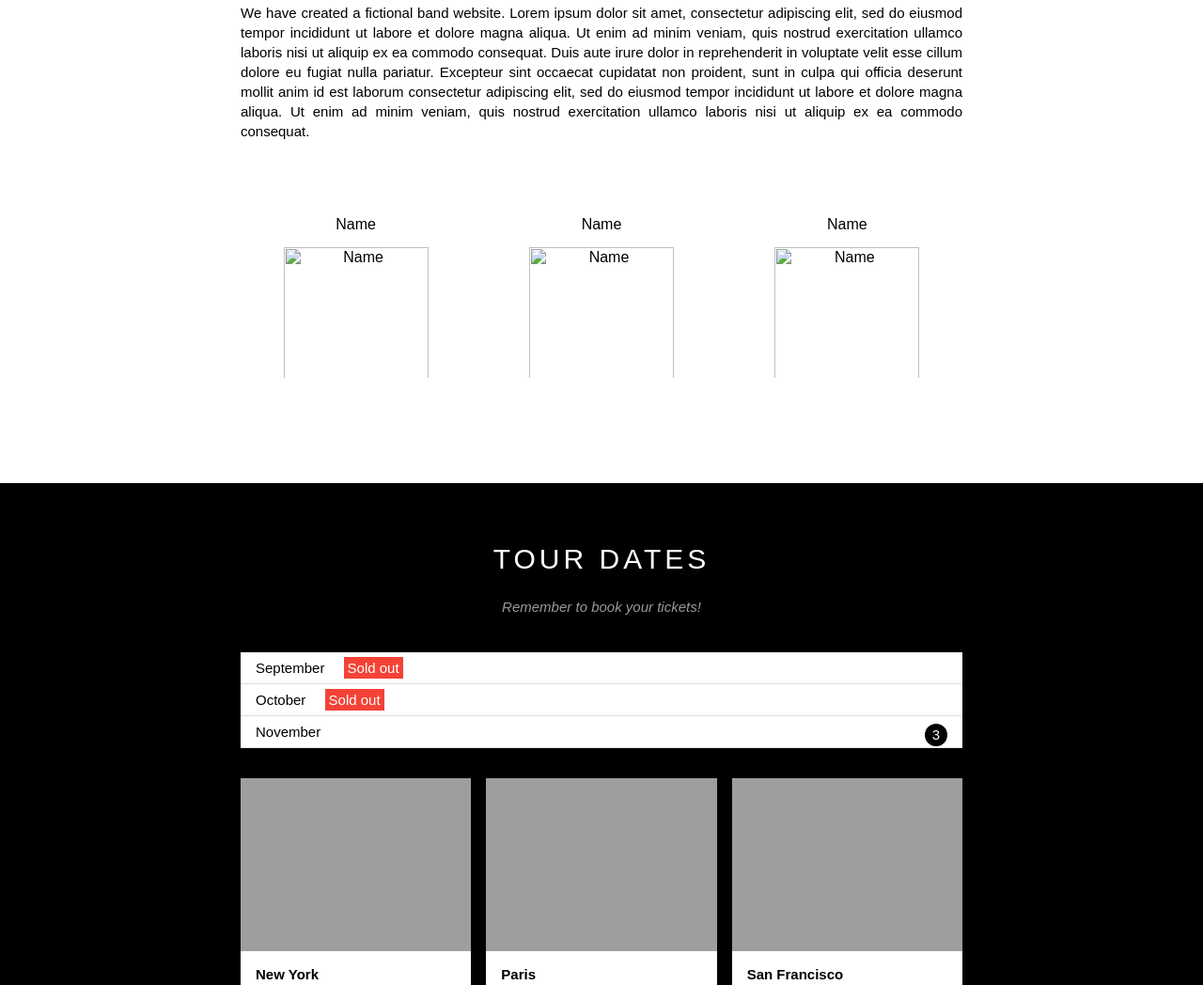
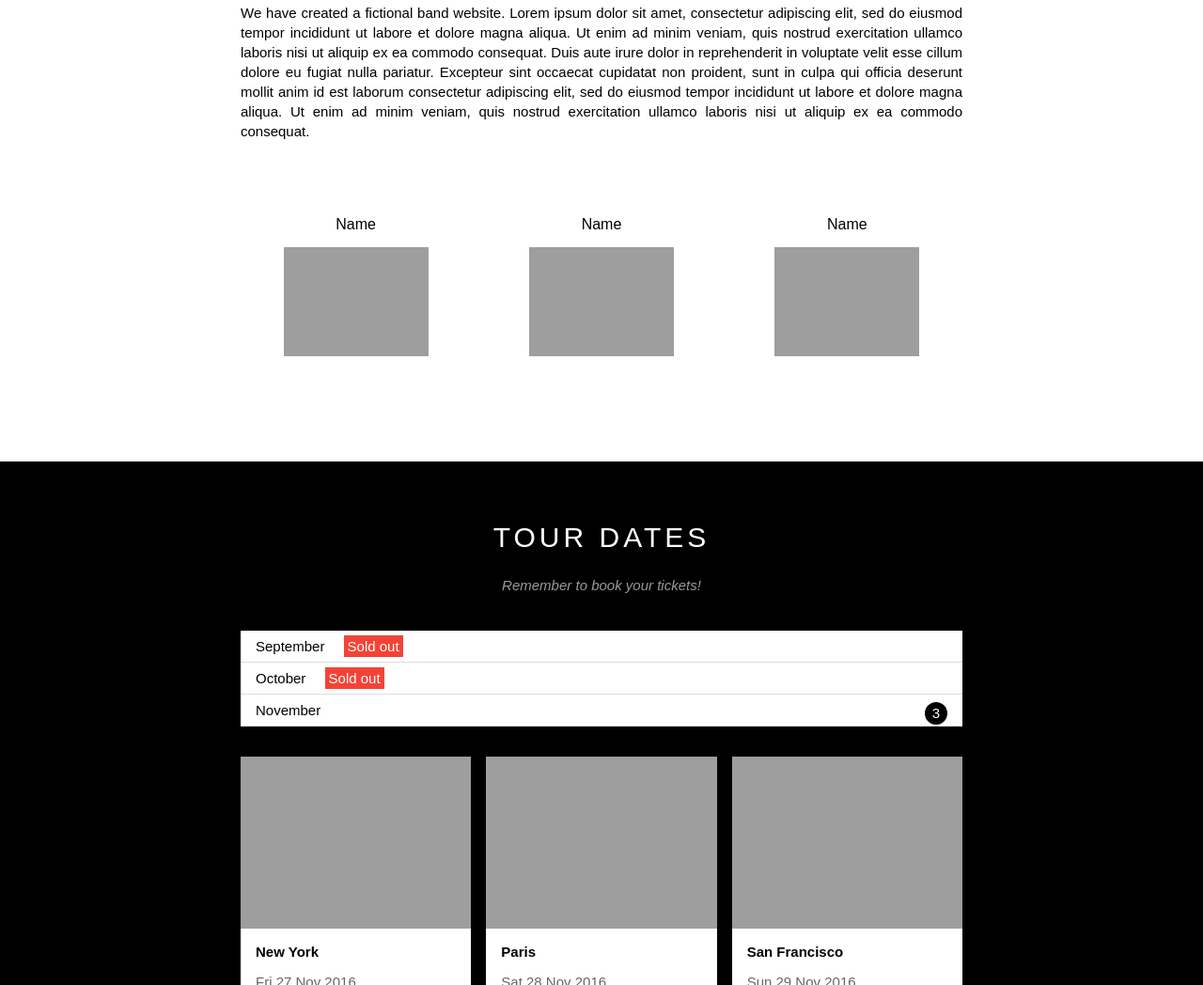
Before and after one commit to HoChiAn31/web-the-band, a plain HTML site: page index.html in a window 1280 px wide. Shown: the part 846-1894 px from the top of the page at 94% size. Drawn offline with Linux system fonts and the light colour scheme; the site is published under a folder, as on GitHub Pages, so addresses that start at the root find nothing.

Commit message:
Website The Band

```diff
--- a/index.html
+++ b/index.html
@@ -70,15 +70,15 @@
                 <div class="row member-list">
                     <div class="col s-col-full col-third member-team mt-32">
                         <div class="member-name">Name</div>
-                        <img src="/assets/img/member1.jpg" alt="Name" class="member-img">
+                        <img src="./assets/img/member1.jpg" alt="Name" class="member-img">
                     </div>
                     <div class="col s-col-full col-third member-team mt-32">
                         <div class="member-name">Name</div>
-                        <img src="/assets/img/member1.jpg" alt="Name" class="member-img">
+                        <img src="./assets/img/member1.jpg" alt="Name" class="member-img">
                     </div>
                     <div class="col s-col-full col-third member-team mt-32">
                         <div class="member-name">Name</div>
-                        <img src="/assets/img/member1.jpg" alt="Name" class="member-img">
+                        <img src="./assets/img/member1.jpg" alt="Name" class="member-img">
                     </div>
                     <div class="clear"></div>
                 </div>
```
